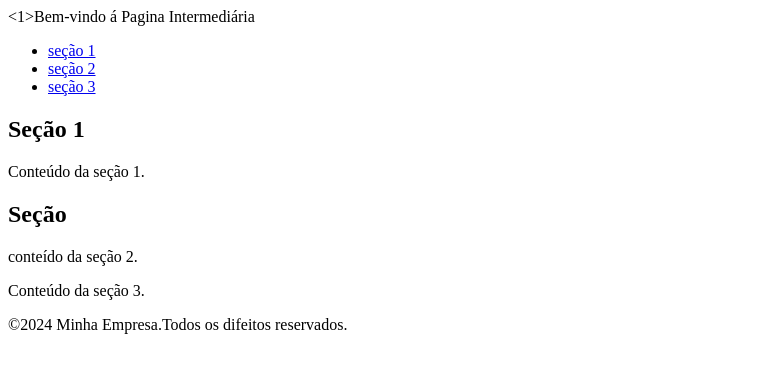
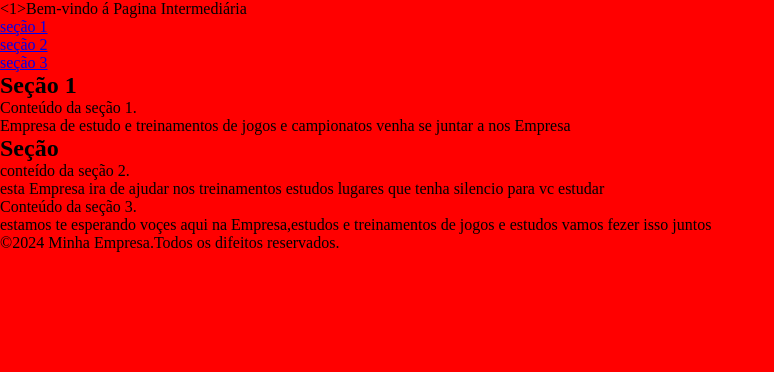
Before and after one commit to ingriddeandradelopes/prova_font-end, a plain HTML site: page index.html in a window 1280 px wide. Shown: the whole page, without its empty margins (0-774 px from the left). Drawn offline with Linux system fonts and the light colour scheme.

Commit message:
empresa de estudos e treinamento

```diff
--- a/index.html
+++ b/index.html
@@ -3,7 +3,8 @@
 <head>
     <meta charset="UTF-8">
     <meta name="viewport" content="width=device-width, initial-scale=1.0">
-    <title>Empresa 2024</title>
+    <title>Empresa de estudos e jogos </title>
+    <link rel="stylesheet" href="style.css">
 </head>
 <body>
   <header>
@@ -20,14 +21,14 @@
     <section id="section1">
         <h2>Seção 1</h2>
         <p>Conteúdo da seção 1.</p>
-    </section>
+    </section>Empresa de estudo e treinamentos de jogos e campionatos venha se juntar a nos Empresa
     <section id="section2">
         <h2>Seção</h2>
         <p>conteído da seção 2.</p>
-    </section>
+    </section>esta Empresa ira de ajudar nos treinamentos estudos lugares que tenha silencio para vc estudar
     <section id="section3">
         <p>Conteúdo da seção 3.</p>
-    </section>
+    </section>estamos te esperando voçes aqui na Empresa,estudos e treinamentos de jogos e estudos vamos fezer isso juntos
 </main>
   <footer>
     <p>&copy;2024 Minha Empresa.Todos os difeitos reservados.</p>
--- /dev/null
+++ b/style.css
@@ -0,0 +1,11 @@
+* {
+    margin: 0;
+    padding: 0;
+    box-sizing: border-box;
+
+}
+
+body{
+    background-color: red;
+   color:black
+}
```
